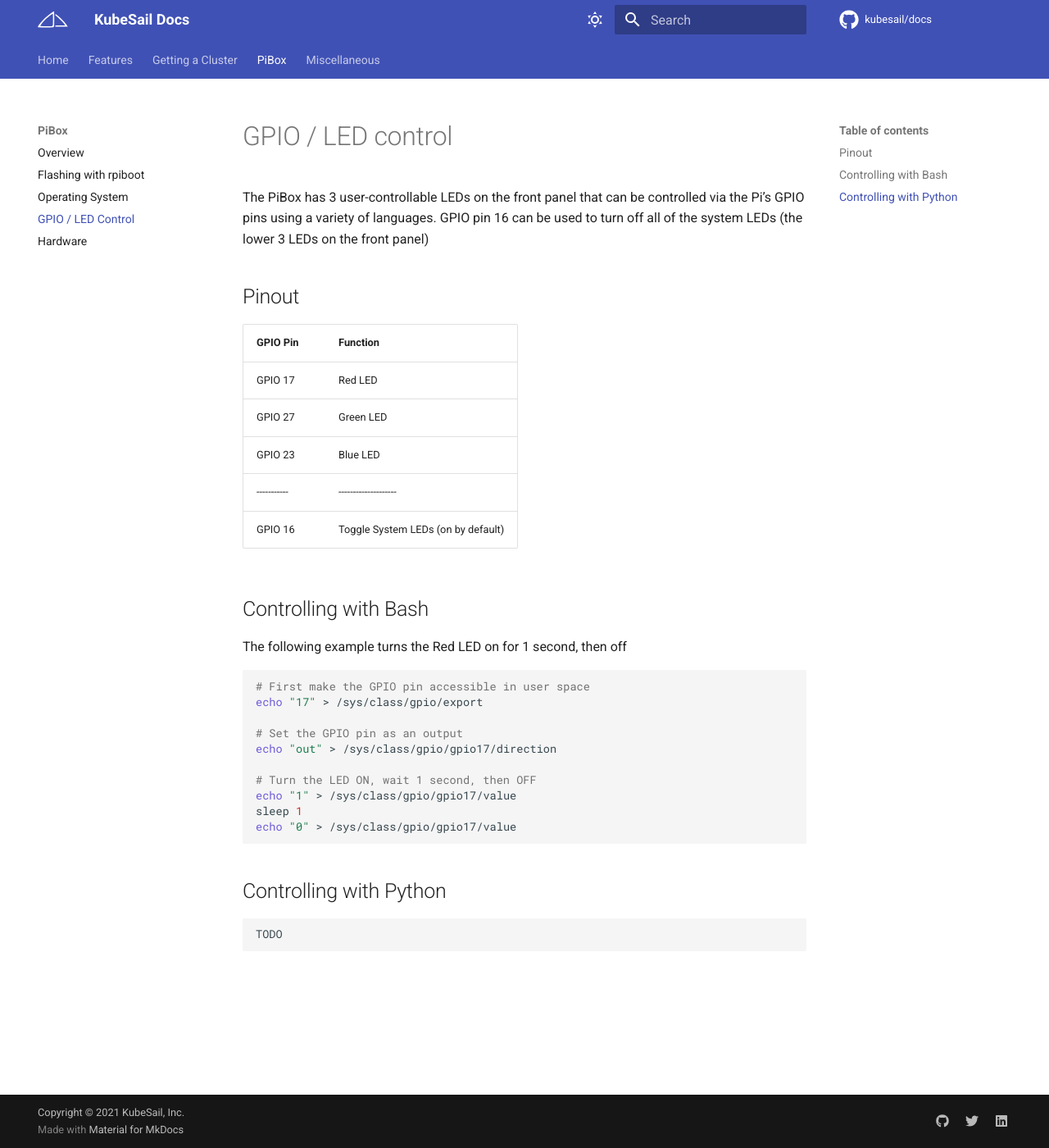
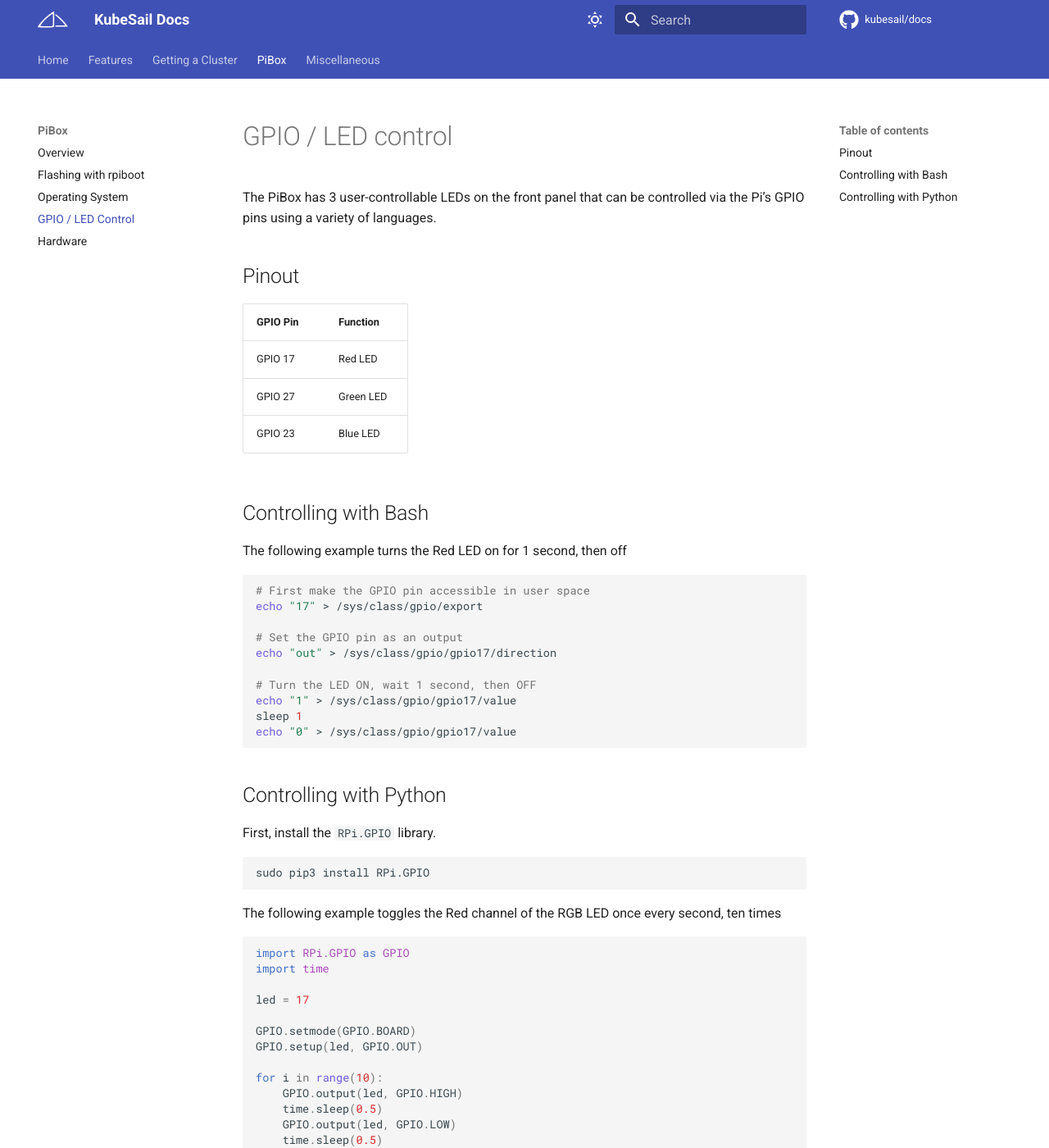
Before and after one commit to kubesail/kubesail-docs, an MkDocs documentation site: the page built from docs/guides/pibox/gpio.md, in a window 1280 px wide and 1400 px high. Shown: the whole window at 82% size. Built offline with MkDocs 1.6.1 and Material for MkDocs 9.7.7, drawn with Linux system fonts in a browser that asks for light colours; comment, search, counter and statistics services are not loaded.

Commit message:
add more RGB GPIO documentation

````diff
--- a/docs/guides/pibox/gpio.md
+++ b/docs/guides/pibox/gpio.md
@@ -1,16 +1,19 @@
 # GPIO / LED control
 
-The PiBox has 3 user-controllable LEDs on the front panel that can be controlled via the Pi's GPIO pins using a variety of languages. GPIO pin 16 can be used to turn off all of the system LEDs (the lower 3 LEDs on the front panel)
+The PiBox has 3 user-controllable LEDs on the front panel that can be controlled via the Pi's GPIO pins using a variety of languages.
+
+<!-- GPIO pin 16 can be used to turn off all of the system LEDs (the lower 3 LEDs on the front panel) -->
 
 ## Pinout
 
-| GPIO Pin    | Function                           |
-| ----------- | ---------------------------------- |
-| GPIO 17     | Red LED                            |
-| GPIO 27     | Green LED                          |
-| GPIO 23     | Blue LED                           |
-| ----------- | --------------------               |
-| GPIO 16     | Toggle System LEDs (on by default) |
+| GPIO Pin | Function  |
+| -------- | --------- |
+| GPIO 17  | Red LED   |
+| GPIO 27  | Green LED |
+| GPIO 23  | Blue LED  |
+
+<!-- | ----------- | -------------------- | -->
+<!-- | GPIO 16     | Toggle System LEDs (on by default) | -->
 
 ## Controlling with Bash
 
@@ -31,4 +34,28 @@
 
 ## Controlling with Python
 
-    TODO
+First, install the `RPi.GPIO` library.
+
+```bash
+sudo pip3 install RPi.GPIO
+```
+
+The following example toggles the Red channel of the RGB LED once every second, ten times
+
+```python
+import RPi.GPIO as GPIO
+import time
+
+led = 17
+
+GPIO.setmode(GPIO.BOARD)
+GPIO.setup(led, GPIO.OUT)
+
+for i in range(10):
+    GPIO.output(led, GPIO.HIGH)
+    time.sleep(0.5)
+    GPIO.output(led, GPIO.LOW)
+    time.sleep(0.5)
+
+GPIO.cleanup()
+```
````
